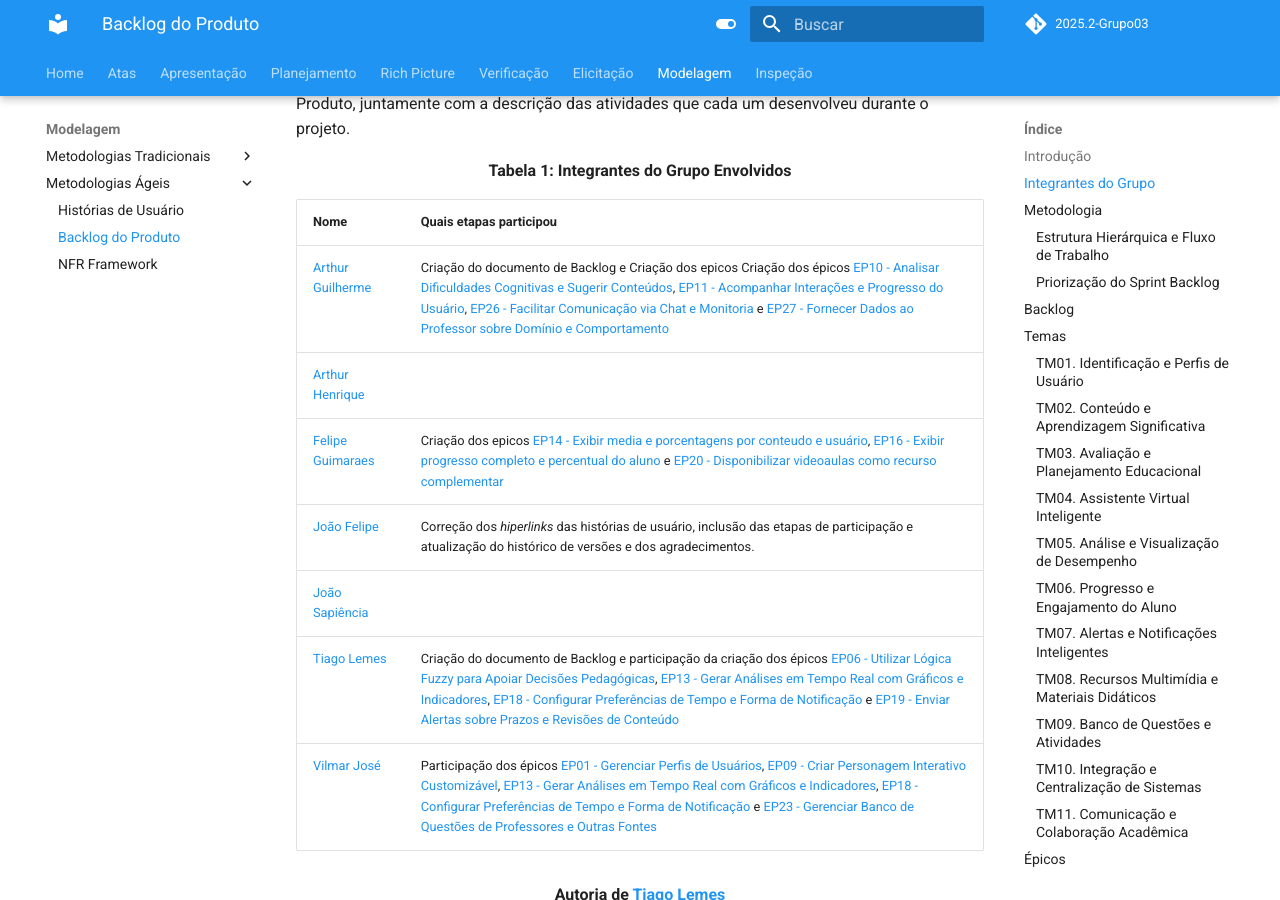
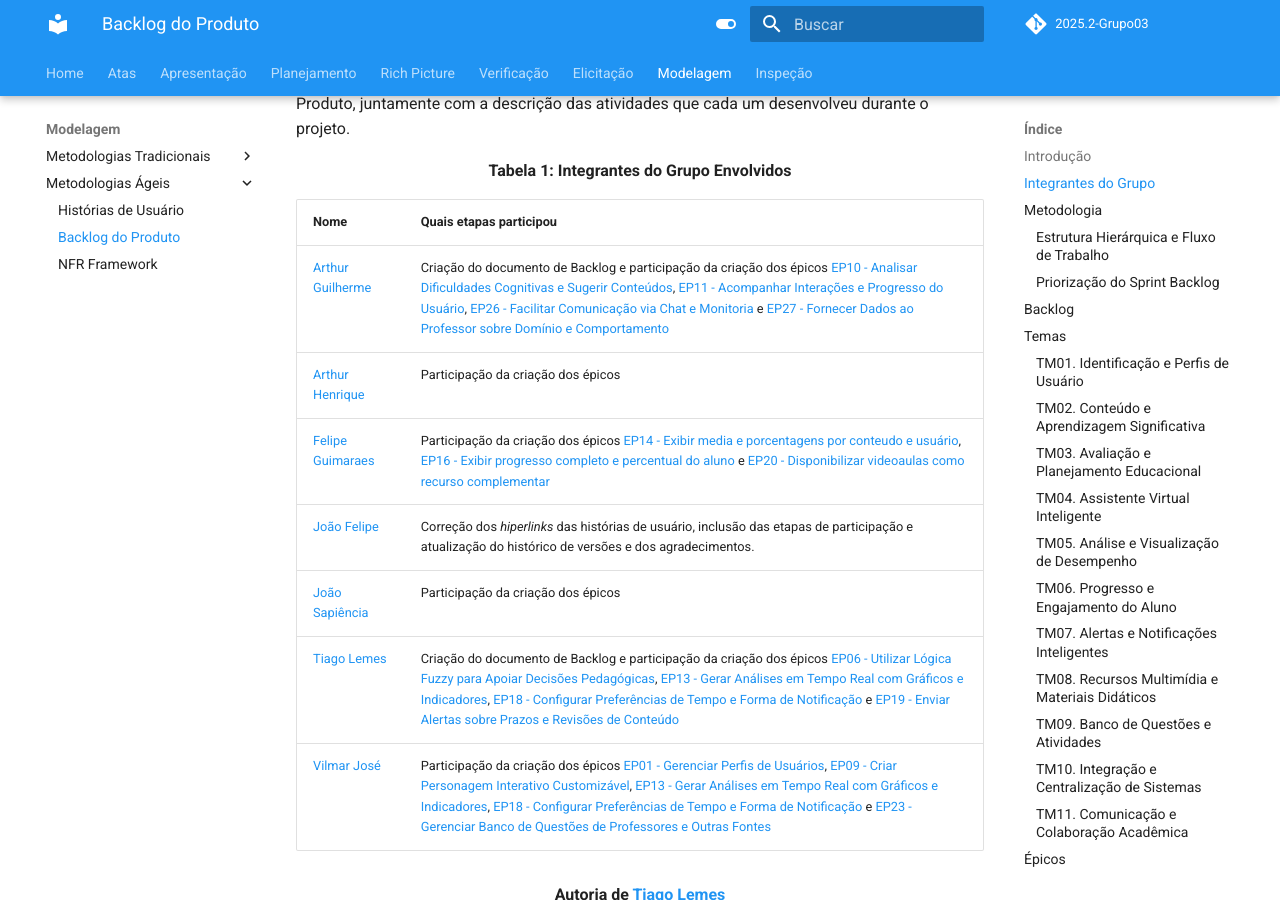
Before and after one commit to Requisitos-de-Software/2025.2-Grupo03, an MkDocs documentation site: the page built from docs/Modelagem/backlog_do_produto.md, in a window 1280 px wide and 900 px high, scrolled down 551 px. Built offline with MkDocs 1.6.1 and Material for MkDocs 9.7.7, drawn with Linux system fonts in a browser that asks for light colours; comment, search, counter and statistics services are not loaded.

Commit message:
Atualização da tabela de contribuição

```diff
--- a/docs/Modelagem/backlog_do_produto.md
+++ b/docs/Modelagem/backlog_do_produto.md
@@ -11,13 +11,13 @@ A Tabela 1 apresenta todos os integrantes da equipe que participaram da etapa de
 
 | Nome | Quais etapas participou |
 |---------------------------|---------------------------------------|
-| [Arthur Guilherme](https://github.com/ArthurGuilher62) | Criação do documento de Backlog e Criação dos epicos Criação dos épicos [EP10 - Analisar Dificuldades Cognitivas e Sugerir Conteúdos](https://requisitos-de-software.github.io/2025.2-Grupo03/Modelagem/backlog_do_produto/#ep10-analisar-dificuldades-cognitivas-e-sugerir-conteudos), [EP11 - Acompanhar Interações e Progresso do Usuário](https://requisitos-de-software.github.io/2025.2-Grupo03/Modelagem/backlog_do_produto/#ep11-acompanhar-interacoes-e-progresso-do-usuario), [EP26 - Facilitar Comunicação via Chat e Monitoria](https://requisitos-de-software.github.io/2025.2-Grupo03/Modelagem/backlog_do_produto/#ep26-facilitar-comunicacao-via-chat-e-monitoria) e [EP27 - Fornecer Dados ao Professor sobre Domínio e Comportamento](https://requisitos-de-software.github.io/2025.2-Grupo03/Modelagem/backlog_do_produto/#ep27-fornecer-dados-ao-professor-sobre-dominio-e-comportamento) |
-| [Arthur Henrique](https://github.com/arthurhvieira1) |   |
-| [Felipe Guimaraes](https://github.com/felipegf1) |  Criação dos epicos [EP14 - Exibir media e porcentagens por conteudo e usuário](https://requisitos-de-software.github.io/2025.2-Grupo03/Modelagem/backlog_do_produto/#ep14-exibir-medias-e-porcentagens-por-conteudo-e-usuario), [EP16 - Exibir progresso completo e percentual do aluno](https://requisitos-de-software.github.io/2025.2-Grupo03/Modelagem/backlog_do_produto/#ep16-exibir-progresso-completo-e-percentual-do-aluno) e [EP20 - Disponibilizar videoaulas como recurso complementar](https://requisitos-de-software.github.io/2025.2-Grupo03/Modelagem/backlog_do_produto/#ep20-disponibilizar-video-aulas-como-recurso-complementar) |
+| [Arthur Guilherme](https://github.com/ArthurGuilher62) | Criação do documento de Backlog e participação da criação dos épicos [EP10 - Analisar Dificuldades Cognitivas e Sugerir Conteúdos](https://requisitos-de-software.github.io/2025.2-Grupo03/Modelagem/backlog_do_produto/#ep10-analisar-dificuldades-cognitivas-e-sugerir-conteudos), [EP11 - Acompanhar Interações e Progresso do Usuário](https://requisitos-de-software.github.io/2025.2-Grupo03/Modelagem/backlog_do_produto/#ep11-acompanhar-interacoes-e-progresso-do-usuario), [EP26 - Facilitar Comunicação via Chat e Monitoria](https://requisitos-de-software.github.io/2025.2-Grupo03/Modelagem/backlog_do_produto/#ep26-facilitar-comunicacao-via-chat-e-monitoria) e [EP27 - Fornecer Dados ao Professor sobre Domínio e Comportamento](https://requisitos-de-software.github.io/2025.2-Grupo03/Modelagem/backlog_do_produto/#ep27-fornecer-dados-ao-professor-sobre-dominio-e-comportamento) |
+| [Arthur Henrique](https://github.com/arthurhvieira1) | Participação da criação dos épicos  |
+| [Felipe Guimaraes](https://github.com/felipegf1) |  Participação da criação dos épicos [EP14 - Exibir media e porcentagens por conteudo e usuário](https://requisitos-de-software.github.io/2025.2-Grupo03/Modelagem/backlog_do_produto/#ep14-exibir-medias-e-porcentagens-por-conteudo-e-usuario), [EP16 - Exibir progresso completo e percentual do aluno](https://requisitos-de-software.github.io/2025.2-Grupo03/Modelagem/backlog_do_produto/#ep16-exibir-progresso-completo-e-percentual-do-aluno) e [EP20 - Disponibilizar videoaulas como recurso complementar](https://requisitos-de-software.github.io/2025.2-Grupo03/Modelagem/backlog_do_produto/#ep20-disponibilizar-video-aulas-como-recurso-complementar) |
 | [João Felipe](https://github.com/MrBolt2005) | Correção dos *hiperlinks* das histórias de usuário, inclusão das etapas de participação e atualização do histórico de versões e dos agradecimentos. |
-| [João Sapiência](https://github.com/JoaoSapiencia) |   |
+| [João Sapiência](https://github.com/JoaoSapiencia) | Participação da criação dos épicos   |
 | [Tiago Lemes](https://github.com/TiagoTeixeira-2005) | Criação do documento de Backlog e participação da criação dos épicos [EP06 - Utilizar Lógica Fuzzy para Apoiar Decisões Pedagógicas](https://requisitos-de-software.github.io/2025.2-Grupo03/Modelagem/backlog_do_produto/#ep06-utilizar-logica-fuzzy-para-apoiar-decisoes-pedagogicas), [EP13 - Gerar Análises em Tempo Real com Gráficos e Indicadores](https://requisitos-de-software.github.io/2025.2-Grupo03/Modelagem/backlog_do_produto/#ep13-gerar-analises-em-tempo-real-com-graficos-e-indicadores), [EP18 - Configurar Preferências de Tempo e Forma de Notificação](https://requisitos-de-software.github.io/2025.2-Grupo03/Modelagem/backlog_do_produto/#ep18-configurar-preferencias-de-tempo-e-forma-de-notificacao) e [EP19 - Enviar Alertas sobre Prazos e Revisões de Conteúdo](https://requisitos-de-software.github.io/2025.2-Grupo03/Modelagem/backlog_do_produto/#ep19-enviar-alertas-sobre-prazos-e-revisoes-de-conteudo)  |
-| [Vilmar José](https://github.com/VilmarFagundes) | Participação dos épicos [EP01 - Gerenciar Perfis de Usuários](https://requisitos-de-software.github.io/2025.2-Grupo03/Modelagem/backlog_do_produto/#ep01-gerenciar-perfis-de-usuarios), [EP09 - Criar Personagem Interativo Customizável](https://requisitos-de-software.github.io/2025.2-Grupo03/Modelagem/backlog_do_produto/#ep09-criar-personagem-interativo-customizavel), [EP13 - Gerar Análises em Tempo Real com Gráficos e Indicadores](https://requisitos-de-software.github.io/2025.2-Grupo03/Modelagem/backlog_do_produto/#ep13-gerar-analises-em-tempo-real-com-graficos-e-indicadores), [EP18 - Configurar Preferências de Tempo e Forma de Notificação](https://requisitos-de-software.github.io/2025.2-Grupo03/Modelagem/backlog_do_produto/#ep18-configurar-preferencias-de-tempo-e-forma-de-notificacao) e [EP23 - Gerenciar Banco de Questões de Professores e Outras Fontes](https://requisitos-de-software.github.io/2025.2-Grupo03/Modelagem/backlog_do_produto/#ep23-gerenciar-banco-de-questoes-de-professores-e-outras-fontes)  |
+| [Vilmar José](https://github.com/VilmarFagundes) | Participação da criação dos épicos [EP01 - Gerenciar Perfis de Usuários](https://requisitos-de-software.github.io/2025.2-Grupo03/Modelagem/backlog_do_produto/#ep01-gerenciar-perfis-de-usuarios), [EP09 - Criar Personagem Interativo Customizável](https://requisitos-de-software.github.io/2025.2-Grupo03/Modelagem/backlog_do_produto/#ep09-criar-personagem-interativo-customizavel), [EP13 - Gerar Análises em Tempo Real com Gráficos e Indicadores](https://requisitos-de-software.github.io/2025.2-Grupo03/Modelagem/backlog_do_produto/#ep13-gerar-analises-em-tempo-real-com-graficos-e-indicadores), [EP18 - Configurar Preferências de Tempo e Forma de Notificação](https://requisitos-de-software.github.io/2025.2-Grupo03/Modelagem/backlog_do_produto/#ep18-configurar-preferencias-de-tempo-e-forma-de-notificacao) e [EP23 - Gerenciar Banco de Questões de Professores e Outras Fontes](https://requisitos-de-software.github.io/2025.2-Grupo03/Modelagem/backlog_do_produto/#ep23-gerenciar-banco-de-questoes-de-professores-e-outras-fontes)  |
 
 <div align="center"><strong>Autoria de <a href="https://github.com/TiagoTeixeira-2005">Tiago Lemes</a></strong></div>
 
```
